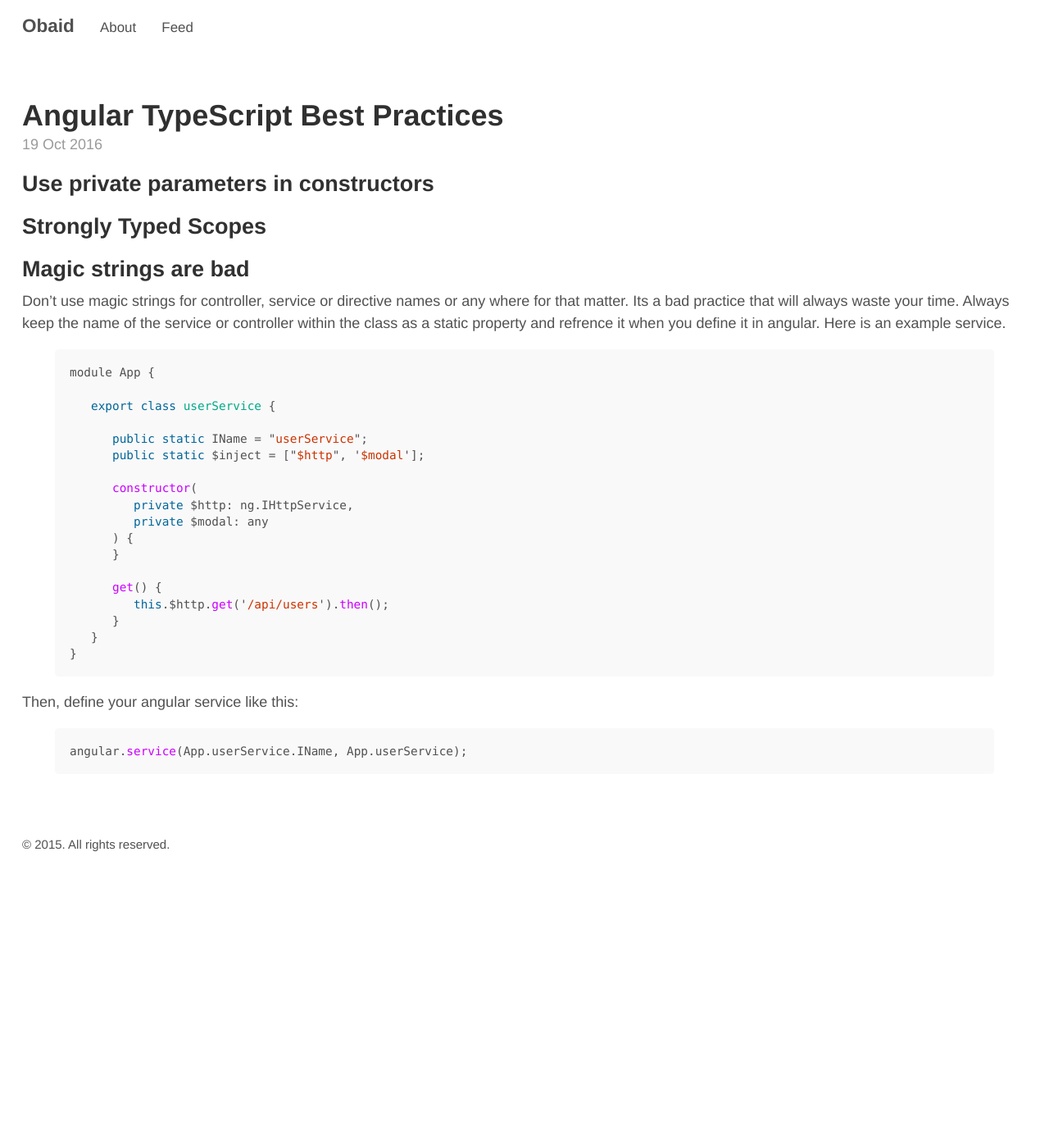
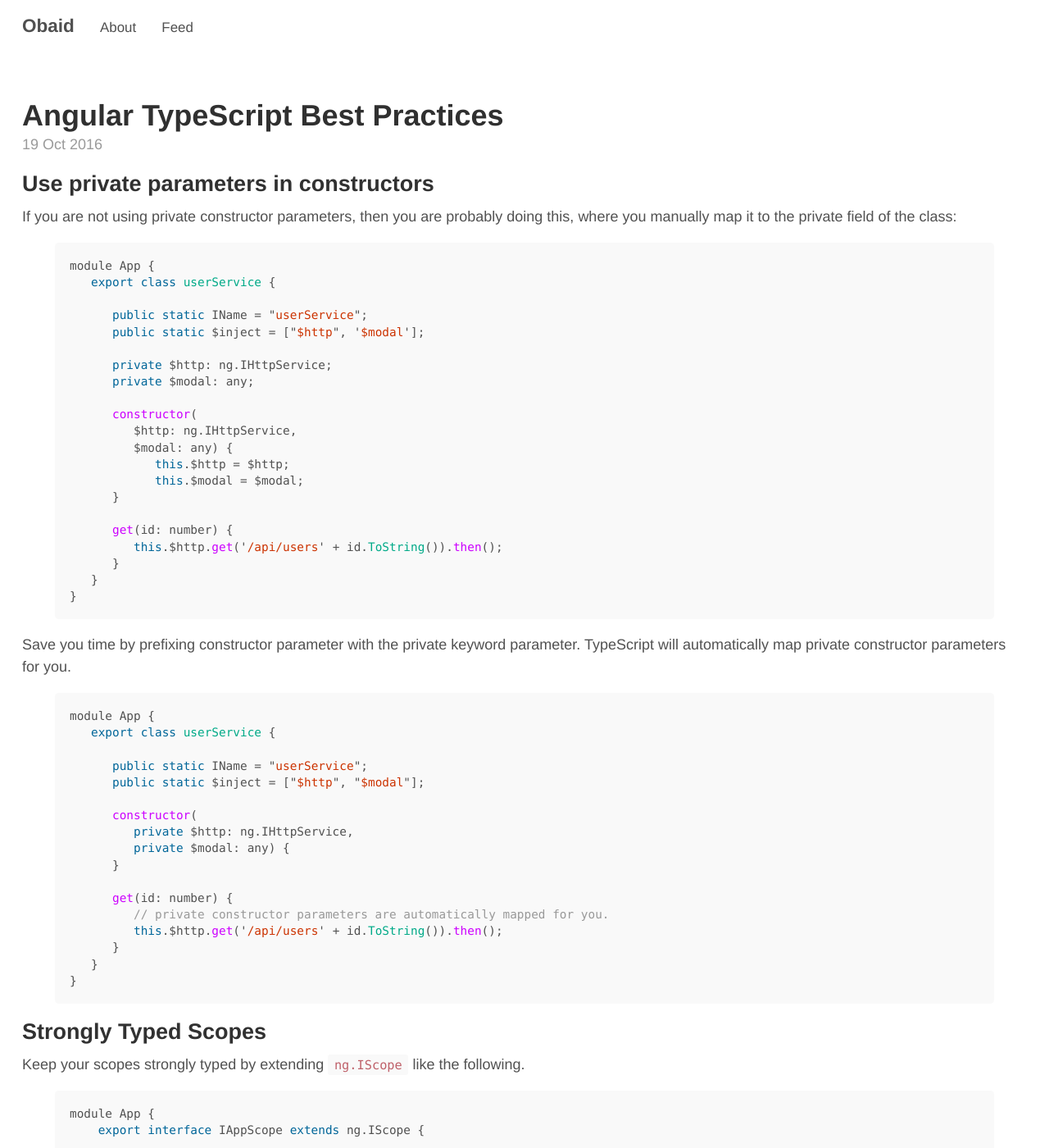
Before and after one commit to ObaidUrRehman/ObaidUrRehman.github.io, a Jekyll site: the page built from _posts/2016-10-19-typescript-angular-best-practices.md, in a window 1280 px wide and 1400 px high. Shown: the whole window at 82% size. Built offline with Jekyll 4.4.1, drawn with Linux system fonts in a browser that asks for light colours; some of the changed text lies outside the part shown.

Commit message:
Post in progress

```diff
--- a/_posts/2016-10-19-typescript-angular-best-practices.md
+++ b/_posts/2016-10-19-typescript-angular-best-practices.md
@@ -6,7 +6,93 @@
 
 ## Use private parameters in constructors
 
+If you are not using private constructor parameters, then you are probably doing this, where you manually map it to the private field of the class:
+
+{% highlight js %}
+module App {
+   export class userService {
+
+      public static IName = "userService";
+      public static $inject = ["$http", '$modal'];
+
+      private $http: ng.IHttpService;
+      private $modal: any;
+
+      constructor(
+         $http: ng.IHttpService,
+         $modal: any) {
+            this.$http = $http;
+            this.$modal = $modal;
+      }
+
+      get(id: number) {
+         this.$http.get('/api/users' + id.ToString()).then();
+      }
+   }
+}
+{% endhighlight %}
+
+
+Save you time by prefixing constructor parameter with the private keyword parameter. TypeScript will automatically map private constructor parameters for you.
+
+
+{% highlight js %}
+module App {
+   export class userService {
+
+      public static IName = "userService";
+      public static $inject = ["$http", "$modal"];
+
+      constructor(
+         private $http: ng.IHttpService,
+         private $modal: any) {
+      }
+
+      get(id: number) {
+         // private constructor parameters are automatically mapped for you.
+         this.$http.get('/api/users' + id.ToString()).then();
+      }
+   }
+}
+{% endhighlight %}
+
 ## Strongly Typed Scopes
+Keep your scopes strongly typed by extending `ng.IScope` like the following.
+
+{% highlight js %}
+module App {
+    export interface IAppScope extends ng.IScope {
+
+    selectedUser: IUser;
+    filterValue: any;
+
+    getUser: (id: number) => IUser;
+    close: () => void;
+   }
+}
+
+{% endhighlight %}
+
+Then, annotate your scopes when using it in a controller:
+
+{% highlight js %}
+module App {
+    export class myAppCtrl {
+       public static $inject = ['$scope', 'userService'];
+
+       constructor(
+          private $scope: IAppScope,
+          private userService: App.UserService){
+
+          }
+
+       this.$scope.getUser = (id: number) => {
+          return userService.get(id);
+       }
+    }
+}
+
+{% endhighlight %}
 
 ## Magic strings are bad
 
@@ -14,20 +100,18 @@
 
 {% highlight js %}
 module App {
-
    export class userService {
 
       public static IName = "userService";
-      public static $inject = ["$http", '$modal'];
+      public static $inject = ["$http", "$modal"];
 
       constructor(
          private $http: ng.IHttpService,
-         private $modal: any
-      ) {
+         private $modal: any) {
       }
 
-      get() {
-         this.$http.get('/api/users').then();
+      get(id: number) {
+         this.$http.get('/api/users' + id.ToString()).then();
       }
    }
 }
```
